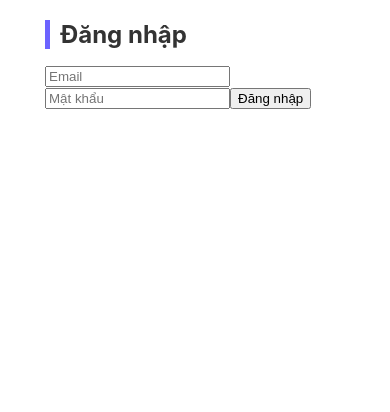
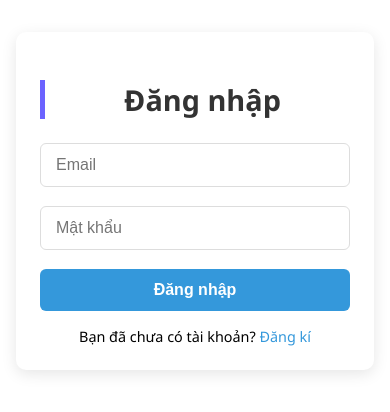
Before and after one commit to Quan-19/CodeUp_web, a React (Create React App) app: page /login in a window 390 px wide. Shown: the top 412 px of the page. Built offline with nearby package versions, Linux system fonts and the light colour scheme.

Commit message:
update chi tiet khoa hoc

```diff
--- a/src/components/CourseCard.css
+++ b/src/components/CourseCard.css
@@ -1,5 +1,6 @@
 /* src/components/CourseCard.css */
 .course-card {
+  height: auto;
   display: flex;
   flex-direction: column;
   width: 300px;
--- a/src/pages/Home.css
+++ b/src/pages/Home.css
@@ -41,3 +41,11 @@ h2 {
   border-left: 5px solid #6c63ff;
   padding-left: 10px;
 }
+.course-list {
+  display: flex;
+  justify-content: center;
+  align-items:flex-start;
+  flex-wrap: wrap;
+
+  gap: 30px;
+}
--- /dev/null
+++ b/src/pages/Login.css
@@ -0,0 +1,108 @@
+.login-container {
+    max-width: 400px;
+    margin: 5rem auto;
+    padding: 2rem;
+    border-radius: 10px;
+    box-shadow: 0 4px 15px rgba(0, 0, 0, 0.1);
+    background-color: white;
+    font-family: 'Segoe UI', Tahoma, Geneva, Verdana, sans-serif;
+  }
+
+  .login-container h2 {
+    text-align: center;
+    color: #333;
+    margin-bottom: 1.5rem;
+    font-size: 1.8rem;
+    font-weight: bold;
+  }
+
+  .login-container form {
+    display: flex;
+    flex-direction: column;
+    gap: 1.2rem;
+  }
+
+  .login-container input {
+    padding: 12px 15px;
+    border: 1px solid #ddd;
+    border-radius: 6px;
+    font-size: 1rem;
+    transition: border 0.3s ease;
+  }
+
+  .login-container input:focus {
+    border-color: #3498db;
+    outline: none;
+    box-shadow: 0 0 0 2px rgba(52, 152, 219, 0.2);
+  }
+
+  .login-container button {
+    background-color: #3498db;
+    color: white;
+    padding: 12px;
+    border: none;
+    border-radius: 6px;
+    font-size: 1rem;
+    font-weight: bold;
+    cursor: pointer;
+    transition: background-color 0.3s ease;
+  }
+
+  .login-container button:hover {
+    background-color: #2980b9;
+  }
+
+  .error-message {
+    color: #e74c3c;
+    background-color: #fadbd8;
+    padding: 10px 15px;
+    border-radius: 6px;
+    margin-bottom: 1rem;
+    text-align: center;
+    font-size: 0.9rem;
+  }
+
+  .register-link {
+    text-align: center;
+    margin-top: 1rem;
+    font-size: 0.9rem;
+  }
+
+  .register-link a {
+    color: #3498db;
+    text-decoration: none;
+  }
+
+  .register-link a:hover {
+    text-decoration: underline;
+  }
+
+  /* Responsive design */
+  @media (max-width: 480px) {
+    .login-container {
+      margin: 2rem 1rem;
+      padding: 1.5rem;
+    }
+  }
+
+.register-link {
+    margin-top: 1rem;
+    font-size: 0.9rem;
+  }
+
+  .register-link a {
+    color: #3498db;
+    text-decoration: none;
+  }
+
+  .register-link a:hover {
+    text-decoration: underline;
+  }
+
+  /* Responsive design */
+  @media (max-width: 480px) {
+    .login-container {
+      margin: 2rem 1rem;
+      padding: 1.5rem;
+    }
+  }
--- a/src/pages/Login.js
+++ b/src/pages/Login.js
@@ -1,5 +1,6 @@
 import React, { useState } from "react";
 import { useNavigate } from "react-router-dom";
+import "./Login.css";
 
 const Login = ({ setUser }) => {
   const [email, setEmail] = useState("");
@@ -21,7 +22,7 @@ const Login = ({ setUser }) => {
       const data = await res.json();
       if (res.ok) {
         localStorage.setItem("token", data.token);
-        setUser(data.user); // user sẽ có { username, email }
+        setUser(data.user);
         navigate("/");
       } else {
         setError(data.error || "Đăng nhập thất bại.");
@@ -32,11 +33,12 @@ const Login = ({ setUser }) => {
   };
 
   return (
-    <form onSubmit={handleLogin} style={{ maxWidth: 300, margin: "auto" }}>
+    <div className="login-container">
       <h2>Đăng nhập</h2>
 
-      {error && <p style={{ color: "red" }}>{error}</p>}
+      {error && <div className="error-message">{error}</div>}
 
+      <form onSubmit={handleLogin}>
         <input
           type="email"
           value={email}
@@ -55,6 +57,10 @@ const Login = ({ setUser }) => {
 
         <button type="submit">Đăng nhập</button>
       </form>
+      <div className="register-link">
+        Bạn đã chưa có tài khoản? <a href="/Register">Đăng kí</a>
+      </div>
+    </div>
   );
 };
 
--- /dev/null
+++ b/src/pages/Register.css
@@ -0,0 +1,85 @@
+.register-container {
+    max-width: 400px;
+    margin: 5rem auto;
+    padding: 2rem;
+    border-radius: 10px;
+    box-shadow: 0 4px 15px rgba(0, 0, 0, 0.1);
+    background-color: white;
+    font-family: 'Segoe UI', Tahoma, Geneva, Verdana, sans-serif;
+    text-align: center;
+  }
+
+  .register-container h2 {
+    color: #333;
+    margin-bottom: 1.5rem;
+    font-size: 1.8rem;
+    font-weight: bold;
+  }
+
+  .register-container form {
+    display: flex;
+    flex-direction: column;
+    gap: 1.2rem;
+  }
+
+  .register-container input {
+    padding: 12px 15px;
+    border: 1px solid #ddd;
+    border-radius: 6px;
+    font-size: 1rem;
+    transition: border 0.3s ease;
+  }
+
+  .register-container input:focus {
+    border-color: #3498db;
+    outline: none;
+    box-shadow: 0 0 0 2px rgba(52, 152, 219, 0.2);
+  }
+
+  .register-container button {
+    background-color: #3498db;
+    color: white;
+    padding: 12px;
+    border: none;
+    border-radius: 6px;
+    font-size: 1rem;
+    font-weight: bold;
+    cursor: pointer;
+    transition: background-color 0.3s ease;
+  }
+
+  .register-container button:hover {
+    background-color: #2980b9;
+  }
+
+  .error-message {
+    color: #e74c3c;
+    background-color: #fadbd8;
+    padding: 10px 15px;
+    border-radius: 6px;
+    margin-bottom: 1rem;
+    text-align: center;
+    font-size: 0.9rem;
+  }
+
+  .login-link {
+    margin-top: 1rem;
+    font-size: 0.9rem;
+  }
+
+  .login-link a {
+    color: #3498db;
+    text-decoration: none;
+  }
+
+  .login-link a:hover {
+    text-decoration: underline;
+  }
+
+  /* Responsive design */
+  @media (max-width: 480px) {
+    .register-container {
+      margin: 2rem 1rem;
+      padding: 1.5rem;
+    }
+  }
--- a/src/pages/Register.js
+++ b/src/pages/Register.js
@@ -1,5 +1,6 @@
 import React, { useState } from "react";
 import { useNavigate } from "react-router-dom";
+import "./Register.css";
 
 const Register = () => {
   const [username, setUsername] = useState("");
@@ -12,6 +13,7 @@ const Register = () => {
     e.preventDefault();
     setError("");
 
+    try {
       const res = await fetch("http://localhost:5000/api/auth/register", {
         method: "POST",
         headers: { "Content-Type": "application/json" },
@@ -25,14 +27,18 @@ const Register = () => {
       } else {
         setError(data.error || "Đăng ký thất bại.");
       }
+    } catch (err) {
+      setError("Không thể kết nối tới máy chủ.");
+    }
   };
 
   return (
-    <form onSubmit={handleRegister} style={{ maxWidth: 350, margin: "auto" }}>
-      <h2>Đăng ký</h2>
+    <div className="register-container">
+      <h2>Đăng ký tài khoản CodeUp</h2>
 
-      {error && <p style={{ color: "red" }}>{error}</p>}
+      {error && <div className="error-message">{error}</div>}
 
+      <form onSubmit={handleRegister}>
         <input
           type="text"
           value={username}
@@ -57,12 +63,13 @@ const Register = () => {
           required
         />
 
-      <p style={{ fontSize: "12px", marginTop: "5px", color: "#666" }}>
-        Mật khẩu phải có ít nhất 4 ký tự, chứa chữ hoa, thường, số và ký tự đặc biệt.
-      </p>
-
         <button type="submit">Đăng ký</button>
       </form>
+
+      <div className="login-link">
+        Bạn đã có tài khoản? <a href="/login">Đăng nhập</a>
+      </div>
+    </div>
   );
 };
 
```
Also changed, not shown: 1 other file (tests, documents, lock files or other folders). Lines whose indentation alone changed are shown as unchanged.
